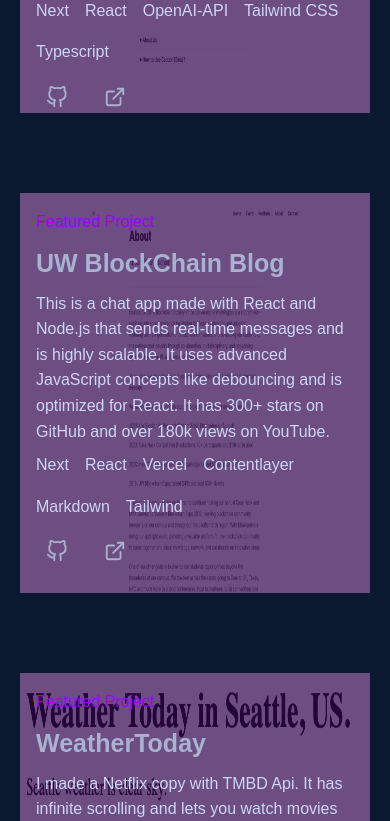
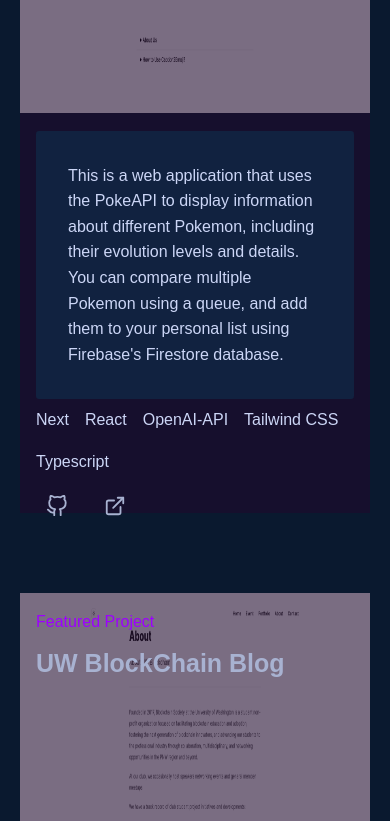
Before and after one commit to poul0315/NextJs-Portfolio, a Next.js app: page / in a window 390 px wide. Shown: the part 3820-4641 px from the top of the page. Built offline with nearby package versions, Linux system fonts and the light colour scheme.

Commit message:
fix(app): Took out the project info to the bottom for better UI

```diff
--- a/src/scss/sections/_project.scss
+++ b/src/scss/sections/_project.scss
@@ -121,7 +121,7 @@
             position: absolute;
             width: 100%;
             height: 100%;
-            background-color: #9d00ff4d;
+            // background-color: #9d00ff4d;
           }
           img {
             z-index: 0;
@@ -219,24 +219,30 @@
       &-container {
         align-items: center;
         .project {
+          position: flex;
+          flex-direction: column;
           justify-content: flex-start;
           .project-info {
             width: 600px;
-            height: 300px;
+            height: 600px;
             background-color: rgba(31, 10, 44, 0.592);
             align-items: flex-start;
             padding: 1rem;
 
             &-description {
-              background-color: transparent;
+              // background-color: transparent;
+              margin-top: 15rem;
+              height: 300px;
+              // padding-top: 5rem;
               p {
-                padding: 0;
+                // margin-top: 10rem;
                 text-align: start;
               }
             }
           }
           &:nth-of-type(even) {
             .project-image {
+              // margin: 10rem 0;
               left: 0;
               right: initial;
             }
@@ -245,22 +251,57 @@
       }
     }
     @media screen and (max-width: 680px) {
-      margin: 5rem 0;
       &-container {
+        align-items: center;
         .project {
-          &-image {
-            &-container {
-              width: 500px;
+          position: flex;
+          flex-direction: column;
+          justify-content: flex-start;
+          .project-info {
+            width: 600px;
+            height: 600px;
+            background-color: rgba(31, 10, 44, 0.592);
+            align-items: flex-start;
+            padding: 1rem;
+
+            &-description {
+              // background-color: transparent;
+              margin-top: 15rem;
               height: 300px;
+              // padding-top: 5rem;
+              p {
+                // margin-top: 10rem;
+                text-align: start;
+              }
             }
           }
-          .project-info {
-            width: 500px;
-            height: 300px;
+          &:nth-of-type(even) {
+            .project-image {
+              // margin: 10rem 0;
+              left: 0;
+              right: initial;
+            }
           }
         }
       }
     }
+    // @media screen and (max-width: 680px) {
+    //   margin: 5rem 0;
+    //   &-container {
+    //     .project {
+    //       &-image {
+    //         &-container {
+    //           width: 500px;
+    //           height: 300px;
+    //         }
+    //       }
+    //       .project-info {
+    //         width: 500px;
+    //         height: 300px;
+    //       }
+    //     }
+    //   }
+    // }
     @media screen and (max-width: 600px) {
       &-container {
         .project {
@@ -272,7 +313,17 @@
           }
           .project-info {
             width: 350px;
-            height: 400px;
+            height: 800px;
+            &-description {
+              // background-color: transparent;
+              margin-top: 20rem;
+              height: 300px;
+              // padding-top: 5rem;
+              p {
+                // margin-top: 10rem;
+                text-align: start;
+              }
+            }
           }
         }
       }
--- a/src/sections/Project.tsx
+++ b/src/sections/Project.tsx
@@ -102,7 +102,7 @@
                 <div className="project-image">
                   <div className="project-image-overlay"></div>
                   <div className="project-image-container">
-                    <Image src={image} fill alt={projectName} quality={100} />
+                    <Image src={image} fill alt={projectName} quality={100} className="project-image-container-image" />
                   </div>
                 </div>
                 <div className="project-info">
```
